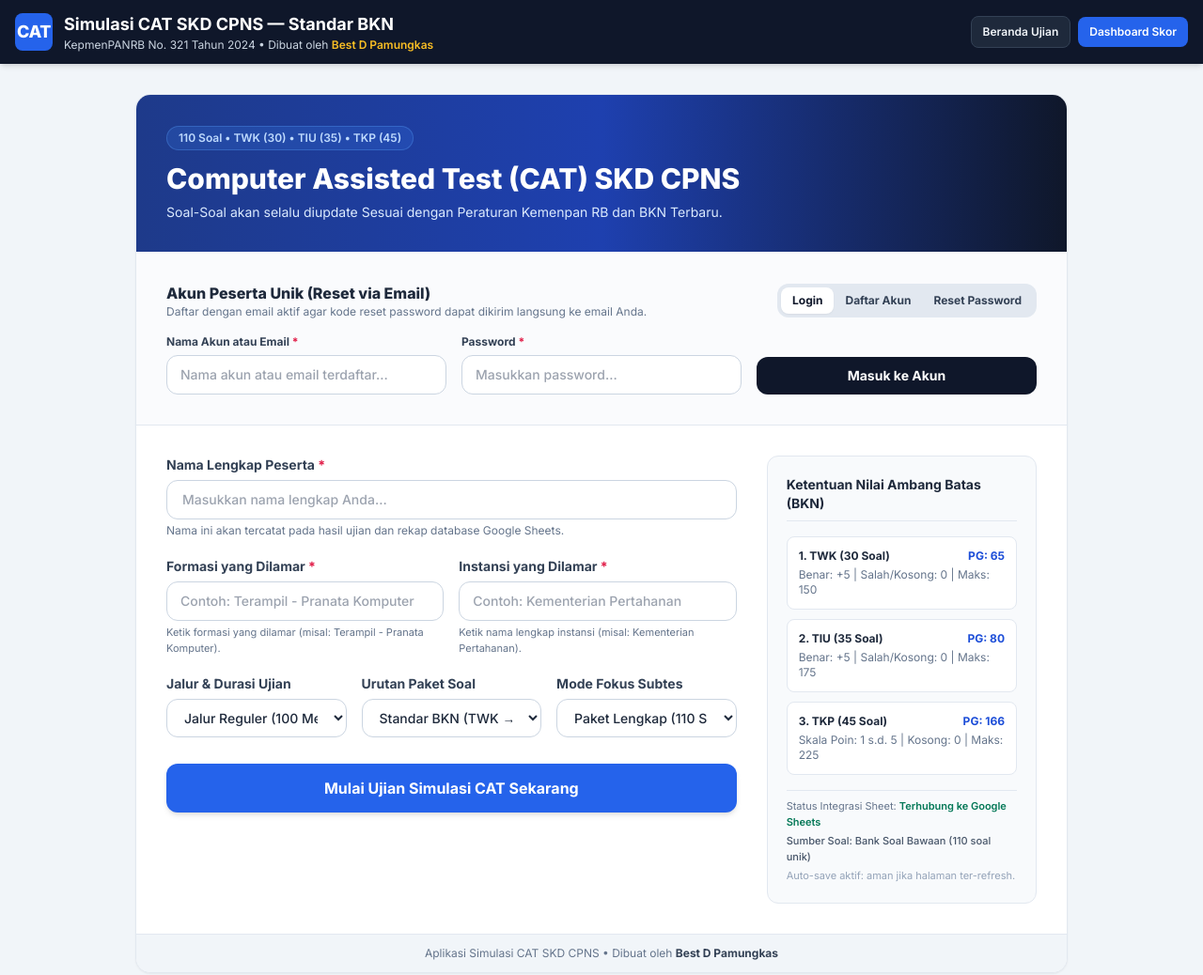
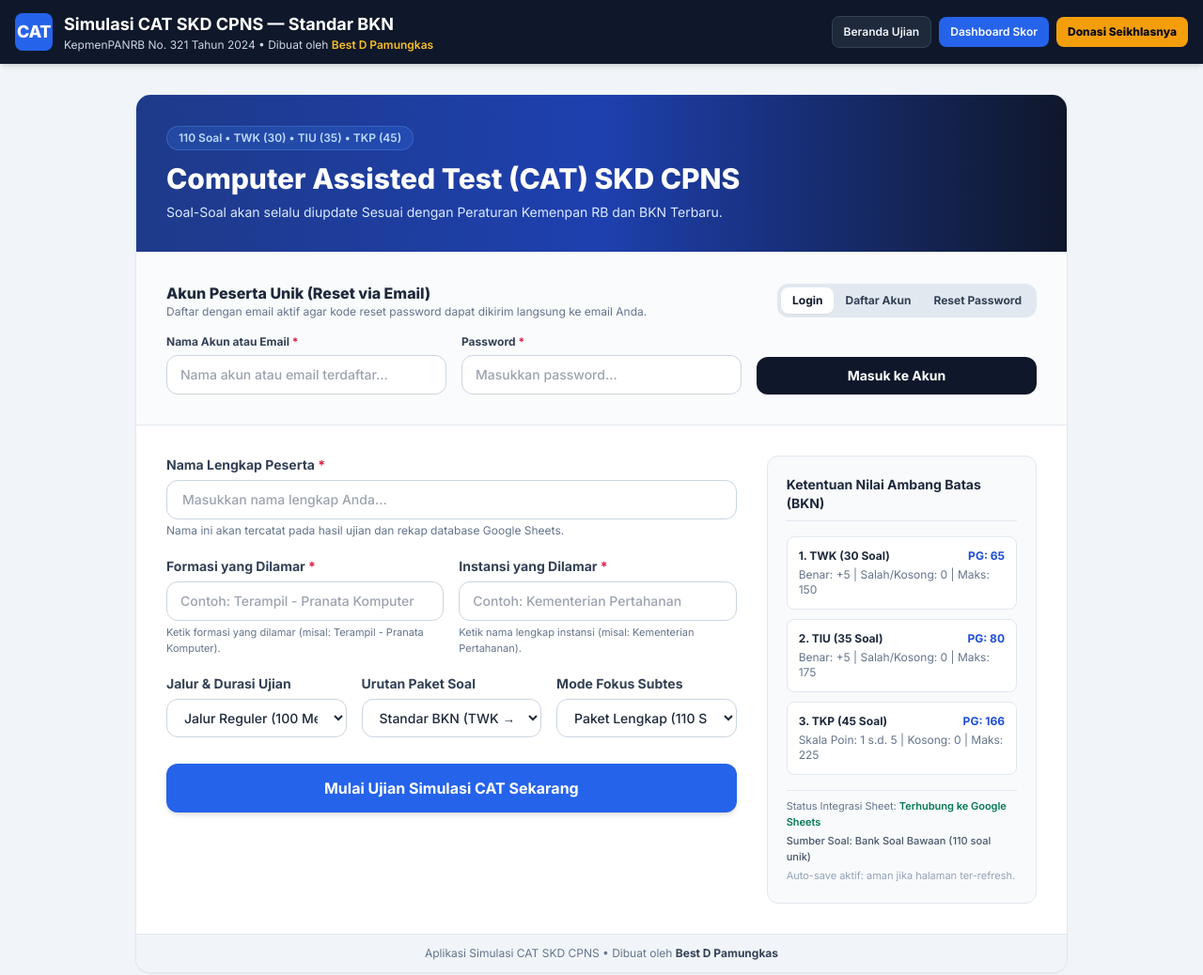
Before and after one commit to Best-D-P/CPNS-SKD, a plain HTML site: page index.html in a window 1280 px wide. Shown: the top 1038 px of the page at 94% size. Drawn offline with nearby package versions, Linux system fonts and the light colour scheme; no server answers.

Commit message:
Update index.html

```diff
--- a/index.html
+++ b/index.html
@@ -70,6 +70,9 @@
         </button>
         <button id="logoutBtn" onclick="logoutParticipant()" class="hidden bg-slate-800 hover:bg-rose-600 text-slate-200 text-xs font-semibold px-3 py-2 rounded-lg transition">
           Keluar
+          <button type="button" onclick="openDonationModal()" class="bg-amber-500 hover:bg-amber-600 text-slate-950 text-xs font-extrabold px-3 py-2 rounded-lg transition">
+  Donasi Seikhlasnya
+</button>
         </button>
       </div>
 
```
